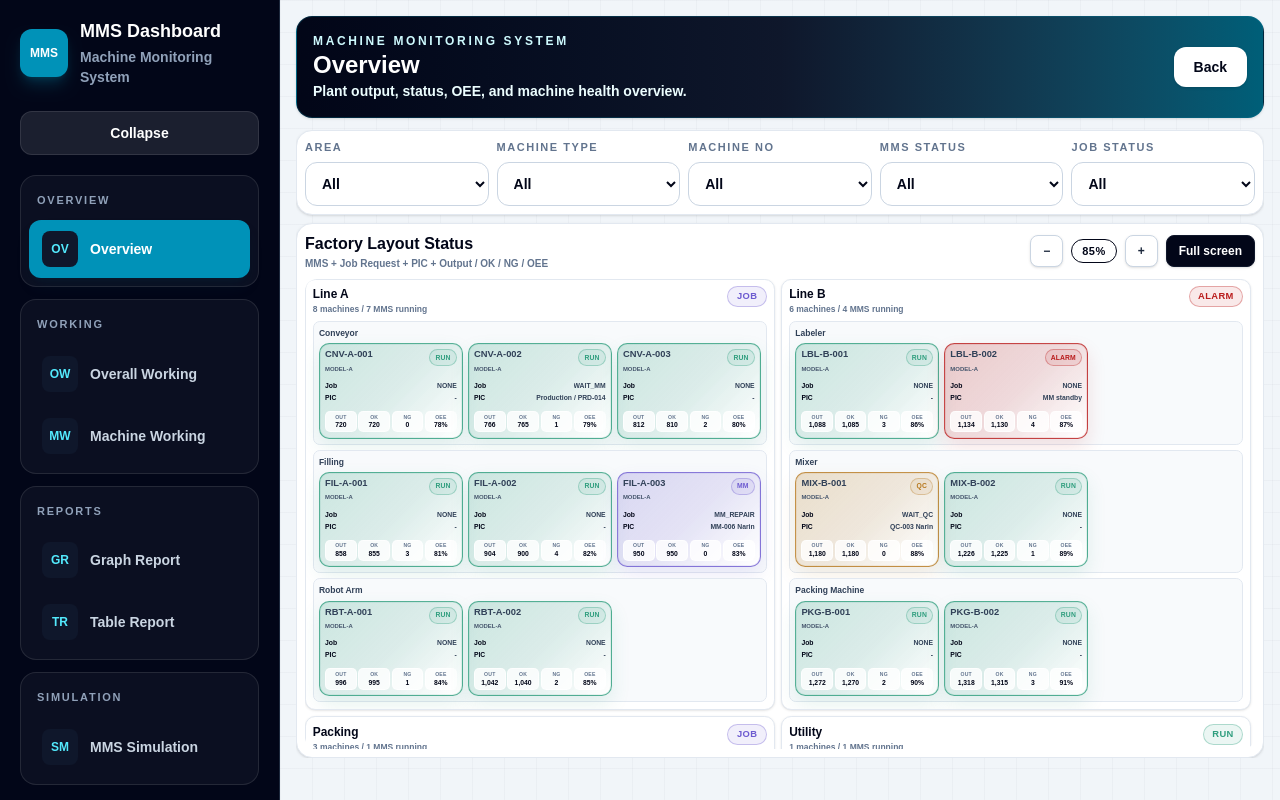
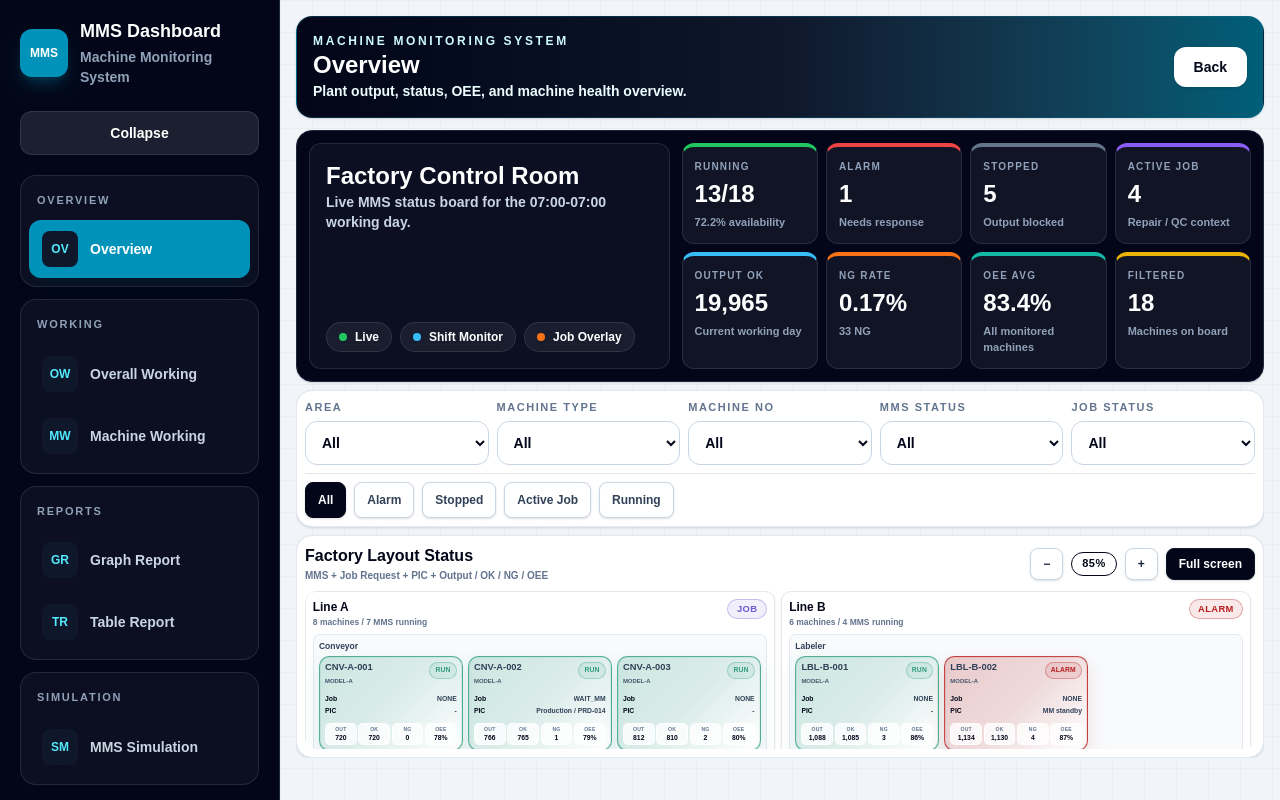
Before and after one commit to apiwatapply-svg/maintenance_project, a Next.js app in the folder frontend/: page /mms-dashboard in a window 1280 px wide. Built offline with nearby package versions, Linux system fonts and the light colour scheme.

Commit message:
Improve MMS overview control room UI

```diff
--- a/frontend/src/components/MmsDashboardShell.js
+++ b/frontend/src/components/MmsDashboardShell.js
@@ -19,6 +19,7 @@ import {
   buildMmsGraphReportSeries,
   buildMmsLayoutMachineState,
   buildMmsMachineTypeSummary,
+  buildMmsOverviewSummary,
   buildMmsReportColumns,
   buildMmsReportMatrixRows,
   getDefaultMmsOverviewFilters,
@@ -335,6 +336,11 @@ const styles = {
   oeeSummaryCell: "items-center justify-center text-center [&_strong]:text-3xl [&_strong]:text-emerald-700",
   okText: "text-emerald-700",
   operatorCell: "flex items-center gap-3 bg-slate-100 [&_img]:h-14 [&_img]:w-14 [&_img]:rounded-xl [&_img]:ring-2 [&_img]:ring-sky-200 [&_span]:grid [&_span]:min-w-0 [&_span]:gap-0.5 [&_span_b]:truncate [&_span_strong]:truncate",
+  overviewCommandBar: "grid grid-cols-[minmax(280px,.95fr)_minmax(0,1.5fr)] gap-3 rounded-2xl border border-slate-800 bg-slate-950 p-3 text-white shadow-sm max-[1200px]:grid-cols-1",
+  overviewCommandCopy: "grid content-between gap-3 rounded-xl border border-white/10 bg-white/[0.04] p-4 [&_h3]:m-0 [&_h3]:text-2xl [&_h3]:font-black [&_p]:m-0 [&_p]:text-sm [&_p]:font-bold [&_p]:text-slate-300",
+  overviewCommandKpis: "grid grid-cols-4 gap-2 max-[1200px]:grid-cols-4 max-[760px]:grid-cols-2",
+  overviewCommandKpi: "rounded-xl border border-white/10 bg-white/[0.06] p-3 [&_small]:block [&_small]:text-[10px] [&_small]:font-black [&_small]:uppercase [&_small]:tracking-[0.12em] [&_small]:text-slate-400 [&_span]:mt-1 [&_span]:block [&_span]:text-[11px] [&_span]:font-bold [&_span]:text-slate-400 [&_strong]:mt-1 [&_strong]:block [&_strong]:text-2xl [&_strong]:font-black",
+  overviewCommandMeta: "flex flex-wrap gap-2 [&_span]:inline-flex [&_span]:items-center [&_span]:gap-2 [&_span]:rounded-full [&_span]:border [&_span]:border-white/10 [&_span]:bg-white/[0.06] [&_span]:px-3 [&_span]:py-1.5 [&_span]:text-xs [&_span]:font-black [&_i]:h-2 [&_i]:w-2 [&_i]:rounded-full",
   overviewAreaCard: "min-h-0 overflow-hidden rounded-xl border border-slate-200 bg-white p-2 shadow-sm",
   overviewAreaGrid: "grid grid-cols-4 gap-3 max-[1400px]:grid-cols-2 max-[760px]:grid-cols-1",
   overviewAreaHeader: "mb-1.5 flex items-start justify-between gap-2 [&_h4]:m-0 [&_h4]:text-sm [&_h4]:font-black [&_p]:m-0 [&_p]:text-[10px] [&_p]:font-bold [&_p]:text-slate-500",
@@ -348,7 +354,7 @@ const styles = {
   overviewHeroGrid: "grid grid-cols-[1.25fr_0.75fr] gap-3 max-[1100px]:grid-cols-1",
   overviewKpi: "rounded-xl border border-slate-200 bg-slate-50 p-3 shadow-sm [&_small]:block [&_small]:text-[10px] [&_small]:font-black [&_small]:uppercase [&_small]:tracking-[0.12em] [&_small]:text-slate-500 [&_span]:mt-1 [&_span]:block [&_span]:text-xs [&_span]:font-bold [&_span]:text-slate-500 [&_strong]:mt-1 [&_strong]:block [&_strong]:text-2xl [&_strong]:font-black [&_strong]:text-slate-950",
   overviewKpiStrip: "grid grid-cols-6 gap-3 max-[1400px]:grid-cols-3 max-[760px]:grid-cols-2",
-  overviewLayout: "grid h-[calc(100vh-172px)] min-h-0 grid-rows-[auto_minmax(0,1fr)] gap-2 overflow-hidden",
+  overviewLayout: "grid h-[calc(100vh-172px)] min-h-0 grid-rows-[auto_auto_minmax(0,1fr)] gap-2 overflow-hidden",
   overviewMachineCard: "grid h-[112px] min-w-0 content-between overflow-hidden rounded-xl border-2 p-1.5 shadow-sm",
   overviewMachineGrid: "grid grid-cols-[repeat(auto-fill,minmax(136px,1fr))] auto-rows-[112px] gap-1.5",
   overviewMachineMeta: "mt-1 grid min-w-0 gap-0.5 text-[8px] font-black text-slate-700 [&_b]:shrink-0 [&_b]:text-slate-950 [&_em]:min-w-0 [&_em]:truncate [&_em]:not-italic [&_span]:flex [&_span]:min-w-0 [&_span]:items-center [&_span]:justify-between [&_span]:gap-1",
@@ -358,6 +364,8 @@ const styles = {
   overviewSignalList: "grid gap-2 [&_article]:rounded-xl [&_article]:border [&_article]:border-slate-200 [&_article]:bg-slate-50 [&_article]:p-3 [&_b]:block [&_b]:text-sm [&_b]:font-black [&_small]:block [&_small]:text-xs [&_small]:font-bold [&_small]:text-slate-500",
   overviewStatusBoard: "grid grid-cols-2 gap-2",
   overviewStatusCard: "rounded-xl border border-slate-200 bg-slate-50 p-3 shadow-sm [&_small]:block [&_small]:text-[10px] [&_small]:font-black [&_small]:uppercase [&_small]:tracking-[0.12em] [&_small]:text-slate-500 [&_strong]:mt-1 [&_strong]:block [&_strong]:text-2xl [&_strong]:font-black",
+  overviewQuickFilters: "col-span-full flex flex-wrap gap-2 border-t border-slate-200 pt-2 max-[760px]:col-span-1 [&_button]:h-9 [&_button]:rounded-lg [&_button]:border [&_button]:border-slate-300 [&_button]:bg-white [&_button]:px-3 [&_button]:text-xs [&_button]:font-black [&_button]:text-slate-700 [&_button]:shadow-sm [&_button]:transition [&_button:hover]:bg-slate-50",
+  overviewQuickFilterActive: "!border-slate-950 !bg-slate-950 !text-white",
   overviewTypeBlock: "rounded-lg border border-slate-200 bg-slate-50 p-1.5 [&_h5]:mb-1 [&_h5]:text-[10px] [&_h5]:font-black [&_h5]:text-slate-700",
   overallCard: "flex h-[320px] flex-col overflow-hidden rounded-2xl border border-slate-200 bg-white shadow-sm",
   overallChartCell: "grid min-h-0 grid-rows-[minmax(0,1fr)_22px]",
@@ -641,6 +649,8 @@ function DashboardView() {
   const factoryLayoutRef = useRef(null);
   const layoutStates = machines.map((machine) => ({ ...machine, layoutState: buildMmsLayoutMachineState(machine) }));
   const filteredLayoutStates = selectMmsOverviewMachines(layoutStates, overviewFilters);
+  const overviewSummary = buildMmsOverviewSummary(layoutStates);
+  const filteredSummary = buildMmsOverviewSummary(filteredLayoutStates);
   const areaLayout = areas.map((area) => ({
     ...area,
     machines: filteredLayoutStates.filter((machine) => machine.area === area.area)
@@ -681,6 +691,7 @@ function DashboardView() {
 
   return (
     <section className={styles.overviewLayout}>
+      <OverviewCommandBar filteredSummary={filteredSummary} summary={overviewSummary} />
       <OverviewFilterBar filters={overviewFilters} machines={layoutStates} onChange={setOverviewFilters} />
 
       <article className={styles.overviewFactoryPanel} ref={factoryLayoutRef}>
@@ -730,6 +741,44 @@ function DashboardView() {
   );
 }
 
+function OverviewCommandBar({ filteredSummary, summary }) {
+  const cards = [
+    { color: "#22c55e", label: "Running", note: `${summary.availability}% availability`, value: `${summary.running}/${summary.total}` },
+    { color: "#ef4444", label: "Alarm", note: "Needs response", value: summary.alarm },
+    { color: "#64748b", label: "Stopped", note: "Output blocked", value: summary.stopped },
+    { color: "#8b5cf6", label: "Active Job", note: "Repair / QC context", value: summary.activeJobs },
+    { color: "#38bdf8", label: "Output OK", note: "Current working day", value: summary.outputOk.toLocaleString() },
+    { color: "#f97316", label: "NG Rate", note: `${summary.outputNg.toLocaleString()} NG`, value: `${summary.ngRate}%` },
+    { color: "#14b8a6", label: "OEE Avg", note: "All monitored machines", value: `${summary.oeeAverage}%` },
+    { color: "#eab308", label: "Filtered", note: "Machines on board", value: filteredSummary.total }
+  ];
+
+  return (
+    <section className={styles.overviewCommandBar}>
+      <div className={styles.overviewCommandCopy}>
+        <div>
+          <h3>Factory Control Room</h3>
+          <p>Live MMS status board for the 07:00-07:00 working day.</p>
+        </div>
+        <div className={styles.overviewCommandMeta}>
+          <span><i style={{ backgroundColor: "#22c55e" }} />Live</span>
+          <span><i style={{ backgroundColor: "#38bdf8" }} />Shift Monitor</span>
+          <span><i style={{ backgroundColor: "#f97316" }} />Job Overlay</span>
+        </div>
+      </div>
+      <div className={styles.overviewCommandKpis}>
+        {cards.map((card) => (
+          <article className={styles.overviewCommandKpi} key={card.label} style={{ borderTop: `4px solid ${card.color}` }}>
+            <small>{card.label}</small>
+            <strong>{card.value}</strong>
+            <span>{card.note}</span>
+          </article>
+        ))}
+      </div>
+    </section>
+  );
+}
+
 function OverviewFilterBar({ filters, machines, onChange }) {
   const areaOptions = ["All", ...uniqueValues(machines.map((machine) => machine.area))];
   const typeOptions = ["All", ...uniqueValues(machines
@@ -739,8 +788,15 @@ function OverviewFilterBar({ filters, machines, onChange }) {
     .filter((machine) => filters.area === "All" || machine.area === filters.area)
     .filter((machine) => filters.machineType === "All" || machine.machineType === filters.machineType || machine.type === filters.machineType)
     .map((machine) => machine.machineNo || machine.name))];
-  const mmsOptions = ["All", "ALARM", ...mmsMachineStatuses];
-  const jobOptions = ["All", ...uniqueValues(machines.map((machine) => machine.layoutState?.jobStatus || "NONE"))];
+  const mmsOptions = ["All", "ALARM", "STOPPED", ...mmsMachineStatuses];
+  const jobOptions = ["All", "HAS_JOB", ...uniqueValues(machines.map((machine) => machine.layoutState?.jobStatus || "NONE"))];
+  const quickFilters = [
+    { label: "All", patch: getDefaultMmsOverviewFilters() },
+    { label: "Alarm", patch: { ...getDefaultMmsOverviewFilters(), mmsStatus: "ALARM" } },
+    { label: "Stopped", patch: { ...getDefaultMmsOverviewFilters(), mmsStatus: "STOPPED" } },
+    { label: "Active Job", patch: { ...getDefaultMmsOverviewFilters(), jobStatus: "HAS_JOB" } },
+    { label: "Running", patch: { ...getDefaultMmsOverviewFilters(), mmsStatus: "RUN" } }
+  ];
 
   function updateFilter(key) {
     return (event) => {
@@ -759,6 +815,17 @@ function OverviewFilterBar({ filters, machines, onChange }) {
     };
   }
 
+  function applyQuickFilter(patch) {
+    onChange((current) => ({
+      ...current,
+      ...patch
+    }));
+  }
+
+  function isQuickFilterActive(patch) {
+    return Object.entries(patch).every(([key, value]) => filters[key] === value);
+  }
+
   return (
     <section className={styles.overviewFilterPanel}>
       <div className={styles.field}>
@@ -780,6 +847,18 @@ function OverviewFilterBar({ filters, machines, onChange }) {
       <div className={styles.field}>
         <label>Job Status</label>
         <select value={filters.jobStatus} onChange={updateFilter("jobStatus")}>{jobOptions.map((option) => <option key={option}>{option}</option>)}</select>
+      </div>
+      <div className={styles.overviewQuickFilters}>
+        {quickFilters.map((item) => (
+          <button
+            className={isQuickFilterActive(item.patch) ? styles.overviewQuickFilterActive : ""}
+            key={item.label}
+            onClick={() => applyQuickFilter(item.patch)}
+            type="button"
+          >
+            {item.label}
+          </button>
+        ))}
       </div>
     </section>
   );
```
Also changed, not shown: frontend/src/lib/mmsSimulation.js, 1 other file (tests, documents, lock files or other folders).
